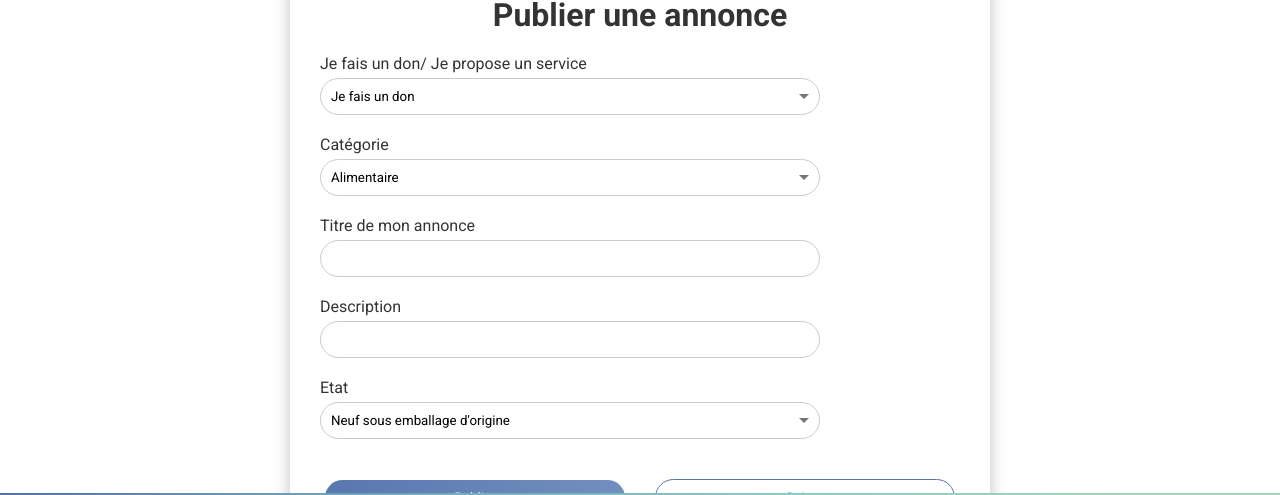
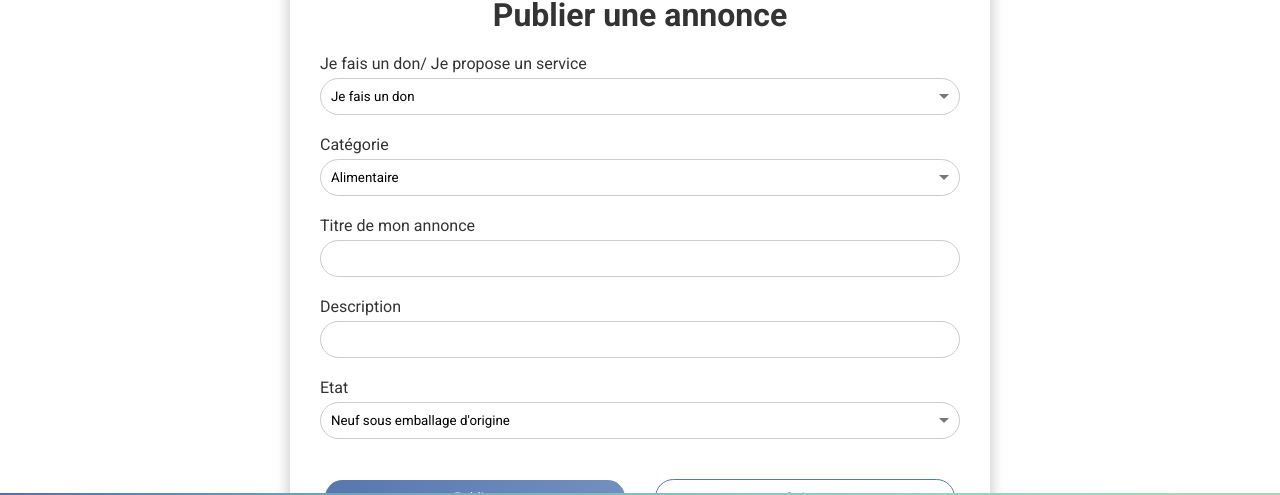
Before and after one commit to Sylviatoo/SocialVinted, a React (Vite) app in the folder client/: page /giving in a window 1280 px wide. Shown: the part 248-743 px from the top of the page. Built offline with nearby package versions, Linux system fonts and the light colour scheme; a web font is replaced by a local one.

Commit message:
fix some things

```diff
--- a/client/src/main.tsx
+++ b/client/src/main.tsx
@@ -7,7 +7,7 @@ import { RouterProvider, createBrowserRouter } from "react-router-dom";
 
 // Import the main app component
 import App from "./App";
-import Giving from "./components/Giving";
+import Giving from "./pages/Giving";
 import WelcomePage from "./pages/WelcomePage";
 
 // Import additional components for new routes
--- a/client/src/components/Giving.tsx
+++ b/client/src/pages/Giving.tsx
@@ -1,7 +1,7 @@
 import "../styles/Footer.css";
 import { useNavigate } from "react-router-dom";
-import Footer from "./Footer";
-import Form from "./Form";
+import Footer from "../components/Footer";
+import Form from "../components/Form";
 
 export default function Giving() {
   const imgUrl = "/src/assets/images/LOGO_Social_Vinted.png";
--- a/client/src/styles/Form.css
+++ b/client/src/styles/Form.css
@@ -26,14 +26,7 @@ label {
 }
 
 select {
-  width: 100%;
-  max-width: 500px;
-  padding: 10px;
   padding-right: 30px;
-  border-radius: 20px;
-  border: 1px solid #ccc;
-  margin-top: 5px;
-  box-sizing: border-box;
   background-color: white;
   appearance: none;
   -webkit-appearance: none;
@@ -45,7 +38,6 @@ select {
 select,
 input[type="text"] {
   width: 100%;
-  max-width: 500px;
   padding: 10px;
   border-radius: 20px;
   border: 1px solid #ccc;
```
